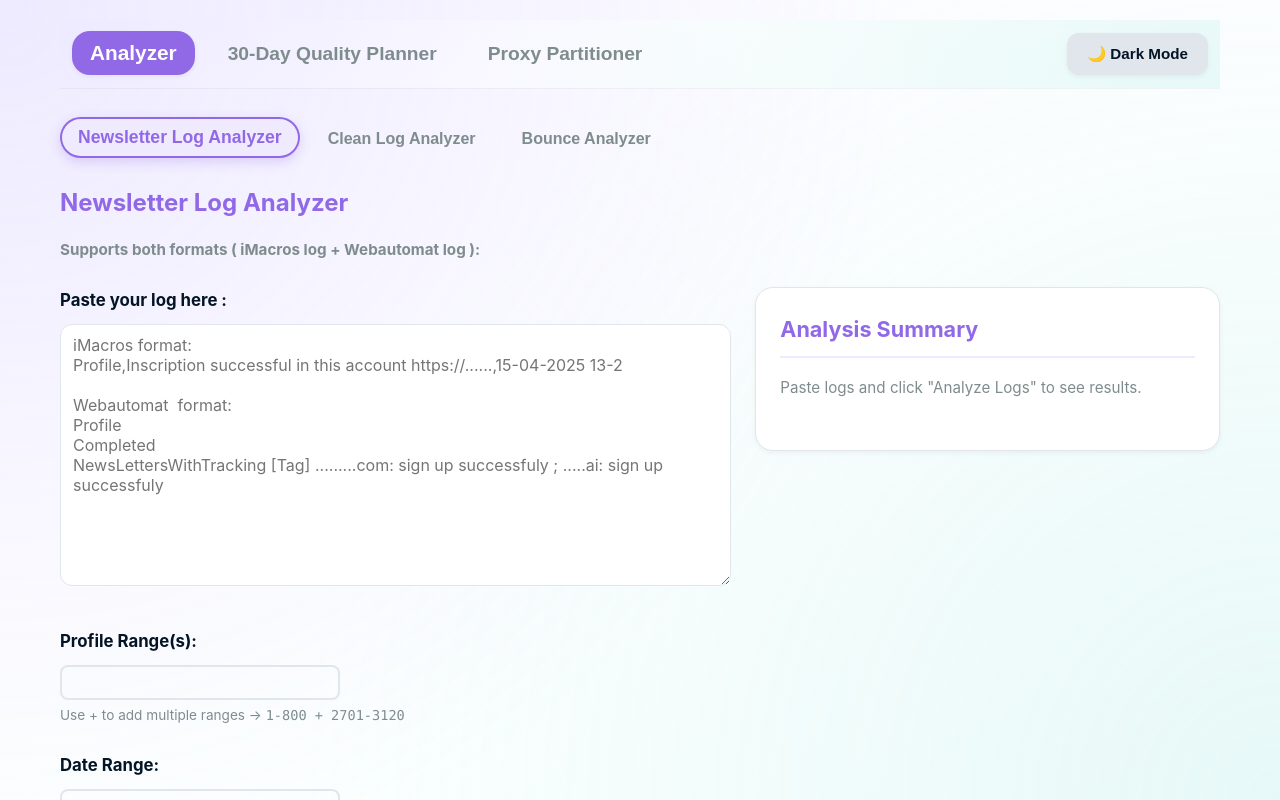
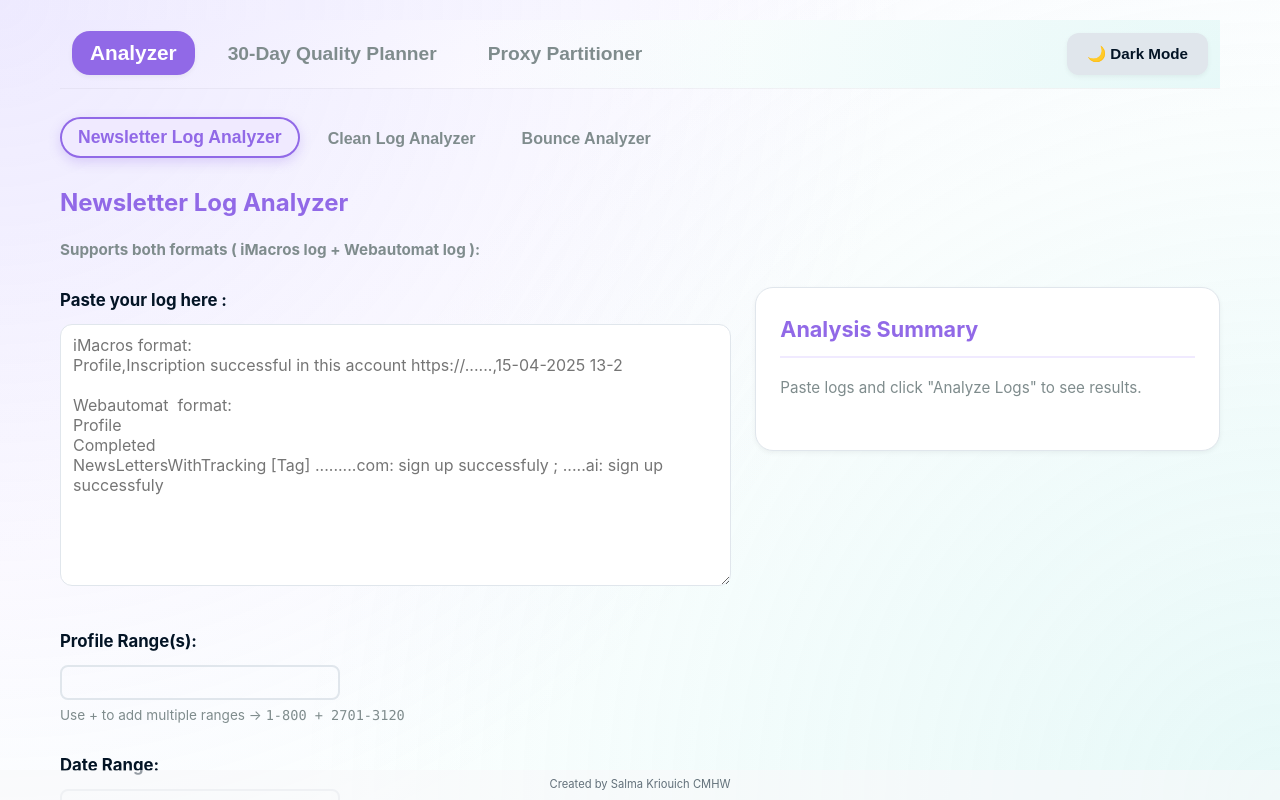
Before and after one commit to kriouichsalma5-sudo/CMHWSeedsTool, a React (Create React App) app: page / in a window 1280 px wide. Shown: the top 800 px of the page. Built offline with nearby package versions, Linux system fonts and the light colour scheme; the HTML template or start-up script is replaced by a standard one.

Commit message:
Add styles for fixed app footer

```diff
--- a/src/styles.css
+++ b/src/styles.css
@@ -1194,3 +1194,17 @@ body[data-theme="dark"] .planner-settings-card {
   font-weight: 600;
   color: var(--color-text-muted);
 }
+.app-footer {
+  position: fixed;
+  bottom: 0;
+  left: 0;
+  width: 100%;
+  text-align: center;
+  font-size: 0.7rem;
+  opacity: 0.6;
+  padding: 6px 0;
+  background: var(--color-bg, transparent);
+  color: var(--color-text);
+  z-index: 10;
+  pointer-events: none; /* so it never blocks clicks on content underneath */
+}
```
